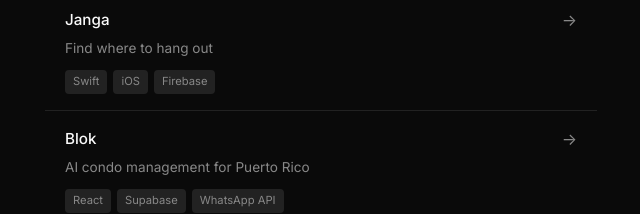
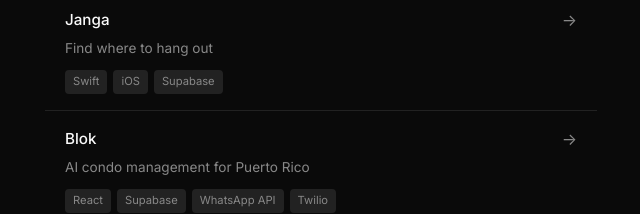
Before and after one commit to janfaris/jankfaris.com, a React (Vite) app: page / in a window 1280 px wide. Shown: the part 591-805 px from the top of the page, without its empty margins (319-959 px from the left). Built offline with nearby package versions, Linux system fonts and the light colour scheme.

Commit message:
fix: correct tech stacks

```diff
--- a/src/App.tsx
+++ b/src/App.tsx
@@ -12,13 +12,13 @@ const projects = [
     name: 'Janga',
     description: 'Find where to hang out',
     link: 'https://apps.apple.com/us/app/janga/id6744530407',
-    tech: ['Swift', 'iOS', 'Firebase'],
+    tech: ['Swift', 'iOS', 'Supabase'],
   },
   {
     name: 'Blok',
     description: 'AI condo management for Puerto Rico',
     link: 'https://www.blokpr.co',
-    tech: ['React', 'Supabase', 'WhatsApp API'],
+    tech: ['React', 'Supabase', 'WhatsApp API', 'Twilio'],
   },
   {
     name: 'UPRConnect',
```
